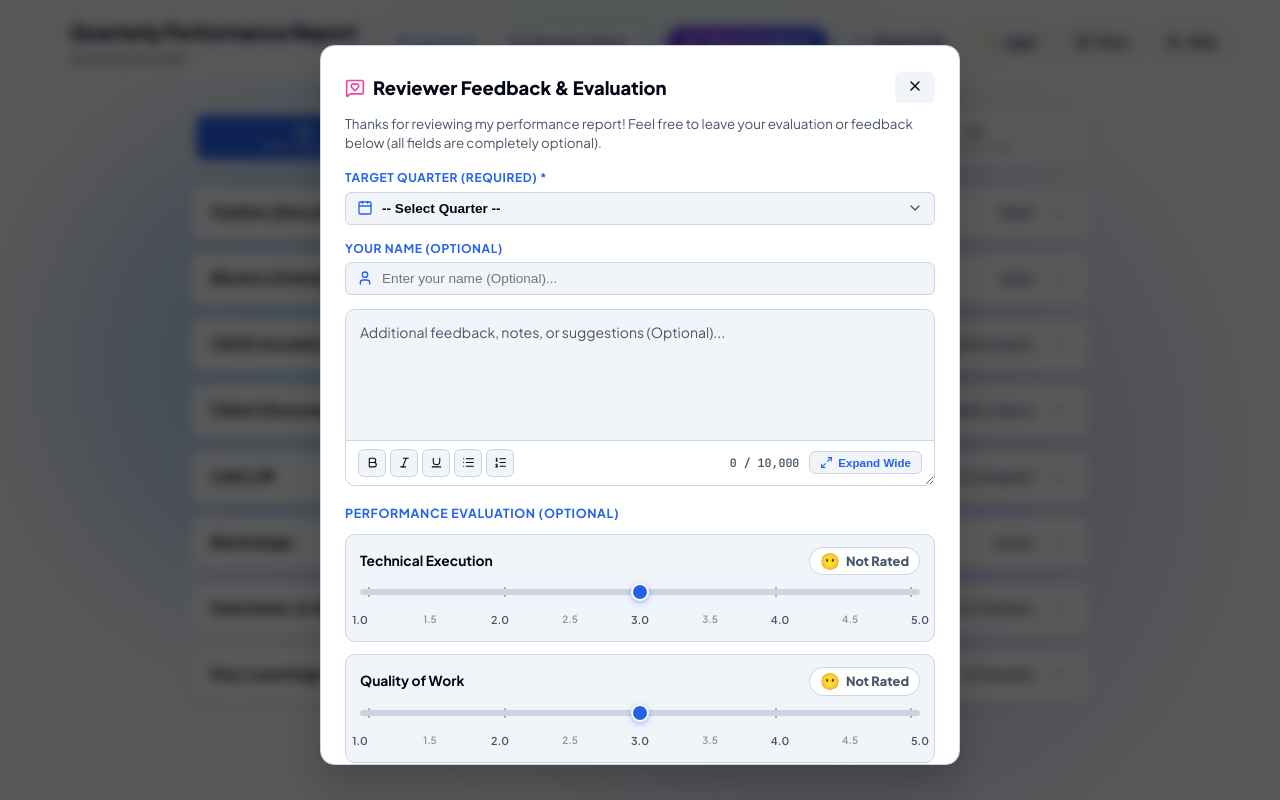
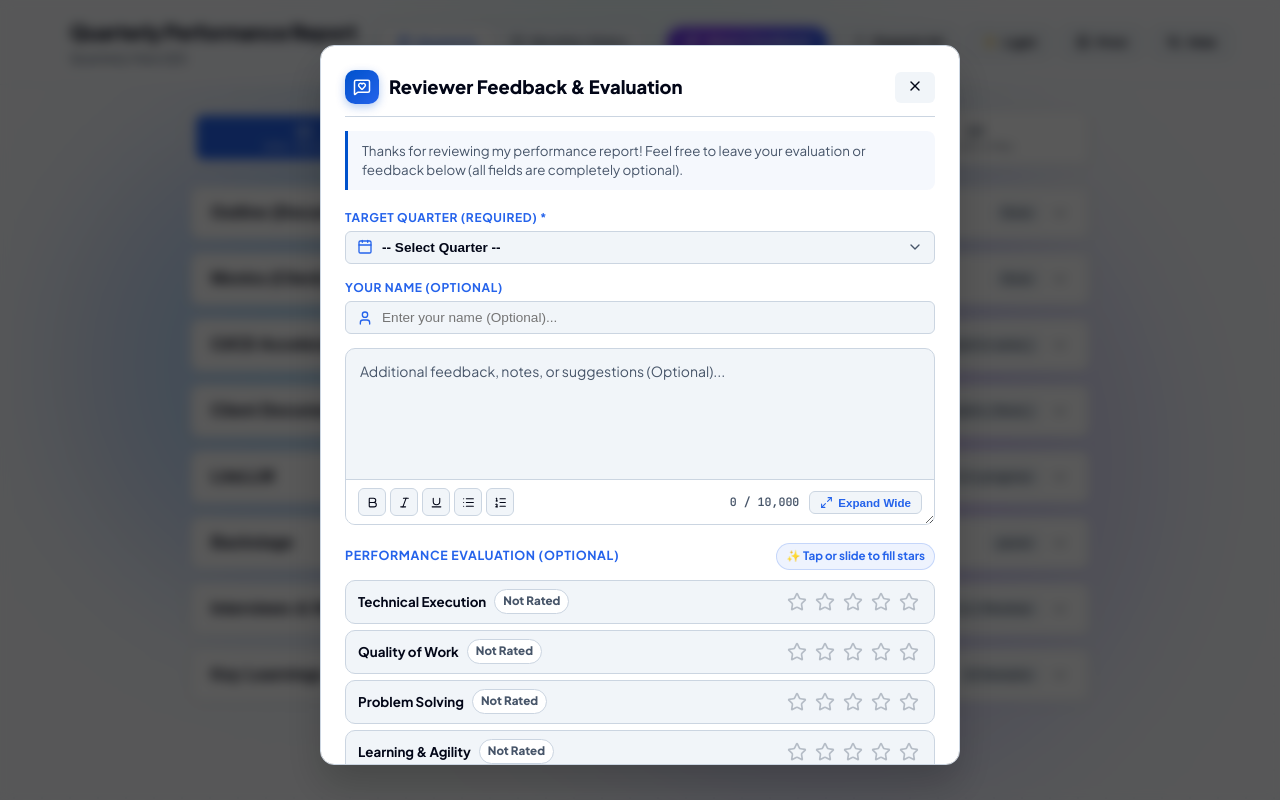
Before and after one commit to vishuops0210/feedback-personal, a React (Vite) app: page / in a window 1280 px wide. Both pictures are taken after a click on the button "Share Feedback". Shown: the top 800 px of the page. Built offline with nearby package versions, Linux system fonts and the light colour scheme.

Commit message:
ui/uxfix

```diff
--- a/src/App.jsx
+++ b/src/App.jsx
@@ -28,7 +28,8 @@ import {
   User,
   ArrowUp,
   Eye,
-  EyeOff
+  EyeOff,
+  Star
 } from 'lucide-react';
 
 export default function App() {
@@ -132,18 +133,31 @@ export default function App() {
     }, 150);
   };
 
-  const handleRatingClick = (key, val) => {
+  const handleStarClick = (key, starIndex) => {
     setRatings(prev => {
       const current = prev[key] || 0;
-      const halfVal = val - 0.5;
-      if (current === val) {
-        return { ...prev, [key]: halfVal };
-      } else if (current === halfVal) {
+      const halfVal = starIndex - 0.5;
+      const fullVal = starIndex;
+
+      if (current === halfVal) {
+        return { ...prev, [key]: fullVal };
+      } else if (current === fullVal) {
         return { ...prev, [key]: 0 };
       } else {
-        return { ...prev, [key]: val };
+        return { ...prev, [key]: halfVal };
       }
     });
+  };
+
+  const handleStarTouchMove = (e, key) => {
+    dismissKeyboard();
+    const container = e.currentTarget;
+    const rect = container.getBoundingClientRect();
+    const clientX = e.touches && e.touches.length > 0 ? e.touches[0].clientX : e.clientX;
+    const offsetX = clientX - rect.left;
+    const percentage = Math.max(0, Math.min(1, offsetX / rect.width));
+    const val = Math.max(0.5, Math.min(5.0, Math.round(percentage * 5 * 2) / 2));
+    setRatings(prev => ({ ...prev, [key]: val }));
   };
 
   const dismissKeyboard = () => {
@@ -824,8 +838,10 @@ export default function App() {
           <div className={`feedback-modal-card ${isEditorExpanded ? 'is-expanded' : ''}`} onClick={e => e.stopPropagation()}>
             <div className="feedback-modal-header">
               <div className="feedback-modal-title">
-                <MessageSquareHeart size={20} color="#ec4899" />
-                {feedbackFormConfig.headerTitle || "Reviewer Feedback & Evaluation"}
+                <span className="modal-title-icon-badge">
+                  <MessageSquareHeart size={18} />
+                </span>
+                <span>{feedbackFormConfig.headerTitle || "Reviewer Feedback & Evaluation"}</span>
               </div>
               <button
                 className="lightbox-close-btn"
@@ -961,98 +977,64 @@ export default function App() {
                   </div>
                 </div>
 
-                {/* Performance Evaluation Rating Sliders at the bottom */}
-                <div className="rating-section-title">
-                  {feedbackFormConfig.sectionTitle || "PERFORMANCE EVALUATION (OPTIONAL)"}
+                {/* 5-Star Compact Rating Rows with Slide & Touch Support */}
+                <div className="rating-section-header">
+                  <span className="rating-section-title">
+                    {feedbackFormConfig.sectionTitle || "PERFORMANCE EVALUATION (OPTIONAL)"}
+                  </span>
+                  <span className="rating-hint-text">
+                    ✨ Tap or slide to fill stars
+                  </span>
                 </div>
-                <div
-                  className="ratings-sliders-container"
-                  onPointerDown={dismissKeyboard}
-                  onTouchStart={dismissKeyboard}
-                >
+                <div className="ratings-compact-list">
                   {(feedbackFormConfig.ratingCriteria || []).map(item => {
                     const currentVal = ratings[item.key] || 0;
                     return (
-                      <div key={item.key} className="rating-slider-card" onPointerDown={dismissKeyboard} onTouchStart={dismissKeyboard}>
-                        <div className="rating-slider-header">
+                      <div key={item.key} className="rating-compact-row">
+                        <div className="rating-row-info">
                           <span className="rating-label">{item.label}</span>
-                          <span className={`rating-score-pill ${currentVal > 0 ? 'active' : ''}`}>
-                            <span className="score-emoji">{getEmojiForScore(currentVal)}</span>
-                            <span className="score-text">{currentVal > 0 ? `${currentVal} / 5.0` : 'Not Rated'}</span>
+                          <span className={`rating-row-score ${currentVal > 0 ? 'active' : ''}`}>
+                            {currentVal > 0 ? `${currentVal} / 5.0` : 'Not Rated'}
                           </span>
                         </div>
-                        <div className="slider-input-wrapper">
-                          <div className="slider-track-container">
-                            <input
-                              type="range"
-                              min="1"
-                              max="5"
-                              step="0.5"
-                              value={currentVal || 3}
-                              onPointerDown={dismissKeyboard}
-                              onTouchStart={dismissKeyboard}
-                              onChange={(e) => {
-                                dismissKeyboard();
-                                const val = parseFloat(e.target.value);
-                                setRatings(prev => ({ ...prev, [item.key]: val }));
-                              }}
-                              className="rating-range-slider"
-                            />
-                            <div className="slider-pipe-ticks">
-                              {[1, 1.5, 2, 2.5, 3, 3.5, 4, 4.5, 5].map(step => (
-                                <span
-                                  key={step}
-                                  className={`pipe-tick ${step % 1 === 0 ? 'major' : 'minor'} ${currentVal === step ? 'active' : ''}`}
-                                  style={{ left: `${((step - 1) / 4) * 100}%` }}
-                                  onPointerDown={(e) => {
-                                    e.preventDefault();
-                                    dismissKeyboard();
-                                    setRatings(prev => ({ ...prev, [item.key]: step }));
-                                  }}
-                                  onClick={() => {
-                                    dismissKeyboard();
-                                    setRatings(prev => ({ ...prev, [item.key]: step }));
-                                  }}
-                                />
-                              ))}
-                            </div>
-                          </div>
-                          <div className="slider-ticks-labels">
-                            {[1, 1.5, 2, 2.5, 3, 3.5, 4, 4.5, 5].map(step => (
-                              <span
-                                key={step}
-                                className={`tick-label-item ${step % 1 === 0 ? 'major-label' : 'minor-label'} ${currentVal === step ? 'selected' : ''}`}
-                                style={{ left: `${((step - 1) / 4) * 100}%` }}
-                                onPointerDown={(e) => {
-                                  e.preventDefault();
-                                  dismissKeyboard();
-                                  setRatings(prev => ({ ...prev, [item.key]: step }));
-                                }}
-                                onClick={() => {
-                                  dismissKeyboard();
-                                  setRatings(prev => ({ ...prev, [item.key]: step }));
-                                }}
+                        <div
+                          className="rating-star-group"
+                          onTouchStart={(e) => handleStarTouchMove(e, item.key)}
+                          onTouchMove={(e) => handleStarTouchMove(e, item.key)}
+                          onPointerDown={(e) => dismissKeyboard()}
+                        >
+                          {[1, 2, 3, 4, 5].map(starIndex => {
+                            const isFull = currentVal >= starIndex;
+                            const isHalf = currentVal === starIndex - 0.5;
+                            return (
+                              <button
+                                key={starIndex}
+                                type="button"
+                                className={`star-btn ${isFull ? 'full' : ''} ${isHalf ? 'half' : ''}`}
+                                onClick={() => handleStarClick(item.key, starIndex)}
+                                title={`Star ${starIndex}: 1st click = ${starIndex - 0.5}, 2nd click = ${starIndex}.0`}
                               >
-                                {step % 1 === 0 ? `${step}.0` : step}
-                              </span>
-                            ))}
-                          </div>
+                                {isHalf ? (
+                                  <span className="half-star-wrapper">
+                                    <Star size={20} className="star-icon star-bg" />
+                                    <Star size={20} className="star-icon star-fg-half" />
+                                  </span>
+                                ) : (
+                                  <Star size={20} className={`star-icon ${isFull ? 'star-filled' : 'star-empty'}`} />
+                                )}
+                              </button>
+                            );
+                          })}
                         </div>
                       </div>
                     );
                   })}
                 </div>
 
-                <div className="feedback-actions">
-                  <button
-                    type="button"
-                    className="btn-action"
-                    onClick={() => setFeedbackModalOpen(false)}
-                  >
-                    Cancel
-                  </button>
-                  <button type="submit" className="btn-submit-feedback" disabled={isSubmitting}>
-                    <Send size={14} /> {isSubmitting ? (feedbackFormConfig.submittingText || 'Sending...') : (feedbackFormConfig.submitButtonText || 'Send Feedback')}
+                <div className="feedback-actions full-width-action">
+                  <button type="submit" className="btn-submit-feedback-full" disabled={isSubmitting}>
+                    <span>{isSubmitting ? (feedbackFormConfig.submittingText || 'Submitting...') : (feedbackFormConfig.submitButtonText || 'Submit Evaluation')}</span>
+                    <Send size={16} />
                   </button>
                 </div>
               </form>
--- a/src/styles/main.css
+++ b/src/styles/main.css
@@ -890,8 +890,9 @@ html, body {
   display: flex;
   align-items: center;
   justify-content: space-between;
-  margin-bottom: 12px;
-  padding-top: 2px;
+  margin-bottom: 14px;
+  padding-bottom: 12px;
+  border-bottom: 1px solid var(--border-color);
 }
 
 .feedback-modal-title {
@@ -900,24 +901,63 @@ html, body {
   color: var(--text-main);
   display: flex;
   align-items: center;
-  gap: 8px;
+  gap: 10px;
+}
+
+.modal-title-icon-badge {
+  display: inline-flex;
+  align-items: center;
+  justify-content: center;
+  width: 34px;
+  height: 34px;
+  border-radius: 10px;
+  background: linear-gradient(135deg, #0052cc, #2563eb);
+  color: #ffffff;
+  box-shadow: 0 3px 10px rgba(0, 82, 204, 0.3);
 }
 
 .feedback-modal-desc {
   font-size: 0.835rem;
   color: var(--text-muted);
-  margin-bottom: 16px;
-  line-height: 1.4;
+  line-height: 1.45;
+  margin-bottom: 18px;
+  padding: 10px 14px;
+  background: rgba(0, 82, 204, 0.04);
+  border-left: 3px solid #0052cc;
+  border-radius: 0 8px 8px 0;
+}
+
+[data-theme="dark"] .feedback-modal-desc {
+  background: rgba(56, 189, 248, 0.08);
+  border-left-color: #38bdf8;
 }
 
 /* Multi-Criteria Ratings Section */
+.rating-section-header {
+  display: flex;
+  align-items: center;
+  justify-content: space-between;
+  gap: 8px;
+  flex-wrap: wrap;
+  margin-bottom: 10px;
+}
+
 .rating-section-title {
   font-size: 0.78rem;
   font-weight: 700;
   color: var(--accent-primary);
   text-transform: uppercase;
   letter-spacing: 0.05em;
-  margin-bottom: 10px;
+}
+
+.rating-hint-text {
+  font-size: 0.725rem;
+  font-weight: 700;
+  color: var(--accent-primary);
+  background: rgba(37, 99, 235, 0.08);
+  padding: 3px 9px;
+  border-radius: 99px;
+  border: 1px solid rgba(37, 99, 235, 0.2);
 }
 
 .ratings-grid {
@@ -931,199 +971,127 @@ html, body {
   border: 1px solid var(--border-color);
 }
 
-/* Strict 6-Column CSS Grid layout ensuring full criteria labels and pixel-perfect vertical alignment */
-/* Intuitive Rating Sliders System */
-.ratings-sliders-container {
+/* Compact Inline Emoji Rating Rows */
+.ratings-compact-list {
   display: flex;
   flex-direction: column;
+  gap: 6px;
+  margin-bottom: 16px;
+}
+
+.rating-compact-row {
+  display: flex;
+  align-items: center;
+  justify-content: space-between;
+  padding: 8px 12px;
+  background: var(--bg-subtle);
+  border: 1px solid var(--border-color);
+  border-radius: 10px;
   gap: 12px;
-  margin-bottom: 20px;
-}
-
-.rating-slider-card {
-  padding: 12px 14px;
-  background: var(--bg-subtle);
-  border: 1px solid var(--border-color);
-  border-radius: 10px;
-  transition: border-color 0.2s ease, box-shadow 0.2s ease;
-}
-
-.rating-slider-card:hover {
-  border-color: rgba(37, 99, 235, 0.3);
-  box-shadow: 0 2px 8px rgba(0, 0, 0, 0.03);
-}
-
-.rating-slider-header {
-  display: flex;
-  align-items: center;
-  justify-content: space-between;
-  gap: 12px;
-  margin-bottom: 8px;
-}
-
-.rating-label {
-  font-size: 0.865rem;
+  transition: all 0.15s ease;
+}
+
+.rating-compact-row:hover {
+  border-color: rgba(37, 99, 235, 0.25);
+}
+
+.rating-row-info {
+  display: flex;
+  align-items: center;
+  gap: 8px;
+  flex-wrap: wrap;
+  flex: 1;
+  min-width: 0;
+}
+
+.rating-row-info .rating-label {
+  font-size: 0.835rem;
   font-weight: 700;
   color: var(--text-main);
-}
-
-.rating-score-pill {
-  display: inline-flex;
-  align-items: center;
-  gap: 6px;
-  padding: 3px 10px;
-  border-radius: 99px;
-  background: var(--bg-card);
-  border: 1px solid var(--border-color);
-  font-size: 0.8rem;
+  white-space: nowrap;
+  overflow: hidden;
+  text-overflow: ellipsis;
+}
+
+.rating-row-score {
+  font-size: 0.725rem;
   font-weight: 800;
   color: var(--text-muted);
-  transition: all 0.2s ease;
-}
-
-.rating-score-pill.active {
-  background: rgba(37, 99, 235, 0.1);
+  background: var(--bg-card);
+  padding: 2px 8px;
+  border-radius: 99px;
+  border: 1px solid var(--border-color);
+}
+
+.rating-row-score.active {
   color: var(--accent-primary);
-  border-color: rgba(37, 99, 235, 0.3);
-}
-
-[data-theme="dark"] .rating-score-pill.active {
-  background: rgba(56, 189, 248, 0.15);
-  color: var(--accent-primary);
-  border-color: rgba(56, 189, 248, 0.3);
-}
-
-.score-emoji {
-  font-size: 1rem;
-  line-height: 1;
-}
-
-.slider-input-wrapper {
-  display: flex;
-  flex-direction: column;
-  gap: 6px;
-}
-
-.slider-track-container {
+  background: rgba(37, 99, 235, 0.08);
+  border-color: rgba(37, 99, 235, 0.25);
+}
+
+/* Star Rating Group & Half-Star Visual System */
+.rating-star-group {
+  display: flex;
+  align-items: center;
+  gap: 2px;
+}
+
+.star-btn {
+  background: transparent;
+  border: none;
+  padding: 3px;
+  cursor: pointer;
+  display: inline-flex;
+  align-items: center;
+  justify-content: center;
+  border-radius: 6px;
+  transition: transform 0.15s ease, background 0.15s ease;
+}
+
+.star-btn:hover {
+  transform: scale(1.2);
+  background: rgba(245, 158, 11, 0.1);
+}
+
+.star-icon {
+  transition: all 0.15s ease;
+}
+
+.star-filled {
+  color: #f59e0b;
+  fill: #f59e0b;
+  filter: drop-shadow(0 1px 3px rgba(245, 158, 11, 0.4));
+}
+
+.star-empty {
+  color: var(--text-muted);
+  opacity: 0.35;
+  fill: transparent;
+}
+
+.half-star-wrapper {
   position: relative;
-  width: 100%;
-  display: flex;
-  align-items: center;
-  padding: 6px 0;
-}
-
-.slider-pipe-ticks {
-  position: absolute;
-  top: 50%;
-  left: 9px;
-  right: 9px;
-  transform: translateY(-50%);
-  pointer-events: none;
-  height: 10px;
-}
-
-.pipe-tick {
-  position: absolute;
-  top: 50%;
-  transform: translate(-50%, -50%);
-  width: 2px;
-  border-radius: 99px;
-  background: var(--text-muted);
+  display: inline-flex;
+  align-items: center;
+  justify-content: center;
+  width: 20px;
+  height: 20px;
+}
+
+.star-bg {
+  color: var(--text-muted);
   opacity: 0.35;
-  pointer-events: auto;
-  cursor: pointer;
-  transition: all 0.15s ease;
-}
-
-.pipe-tick.major {
-  height: 10px;
-  width: 2px;
-  opacity: 0.5;
-}
-
-.pipe-tick.minor {
-  height: 6px;
-  width: 1px;
-  opacity: 0.3;
-}
-
-.pipe-tick:hover, .pipe-tick.active {
-  background: var(--accent-primary);
-  opacity: 1;
-  transform: translate(-50%, -50%) scaleY(1.3);
-}
-
-.rating-range-slider {
-  -webkit-appearance: none;
-  appearance: none;
-  width: 100%;
-  height: 6px;
-  border-radius: 99px;
-  background: var(--border-color);
-  outline: none;
-  cursor: pointer;
-  position: relative;
-  z-index: 2;
-  transition: background 0.2s ease;
-}
-
-.rating-range-slider::-webkit-slider-thumb {
-  -webkit-appearance: none;
-  appearance: none;
-  width: 18px;
-  height: 18px;
-  border-radius: 50%;
-  background: var(--accent-primary);
-  border: 2px solid #ffffff;
-  box-shadow: 0 2px 6px rgba(37, 99, 235, 0.4);
-  cursor: pointer;
-  transition: transform 0.15s ease, box-shadow 0.15s ease;
-}
-
-.rating-range-slider::-webkit-slider-thumb:hover {
-  transform: scale(1.2);
-  box-shadow: 0 3px 8px rgba(37, 99, 235, 0.5);
-}
-
-.rating-range-slider::-moz-range-thumb {
-  width: 18px;
-  height: 18px;
-  border-radius: 50%;
-  background: var(--accent-primary);
-  border: 2px solid #ffffff;
-  box-shadow: 0 2px 6px rgba(37, 99, 235, 0.4);
-  cursor: pointer;
-}
-
-.slider-ticks-labels {
-  position: relative;
-  height: 18px;
-  margin-top: 4px;
-  width: 100%;
-}
-
-.tick-label-item {
+  fill: transparent;
+}
+
+.star-fg-half {
   position: absolute;
   top: 0;
-  transform: translateX(-50%);
-  font-size: 0.675rem;
-  font-weight: 600;
-  color: var(--text-muted);
-  cursor: pointer;
-  user-select: none;
-  transition: color 0.15s ease, opacity 0.15s ease;
-  white-space: nowrap;
-}
-
-.tick-label-item.minor-label {
-  font-size: 0.625rem;
-  opacity: 0.6;
-}
-
-.tick-label-item:hover, .tick-label-item.selected {
-  color: var(--accent-primary);
-  font-weight: 800;
-  opacity: 1;
+  left: 0;
+  color: #f59e0b;
+  fill: #f59e0b;
+  clip-path: inset(0 50% 0 0);
+  filter: drop-shadow(0 1px 3px rgba(245, 158, 11, 0.4));
 }
 
 /* Apply hover ONLY on desktop pointers to prevent sticky focus/hover color on mobile touch */
@@ -1315,30 +1283,37 @@ html, body {
   }
 }
 
-.feedback-actions {
-  display: flex;
-  align-items: center;
-  justify-content: flex-end;
-  gap: 10px;
-}
-
-.btn-submit-feedback {
-  background: linear-gradient(135deg, #ec4899, #8b5cf6, #3b82f6);
+.feedback-actions.full-width-action {
+  width: 100%;
+  margin-top: 18px;
+}
+
+.btn-submit-feedback-full {
+  width: 100%;
+  padding: 12px 20px;
+  background: #0052cc;
   border: none;
+  border-radius: 12px;
   color: #ffffff;
-  padding: 8px 18px;
-  border-radius: 8px;
-  font-size: 0.85rem;
+  font-size: 0.95rem;
   font-weight: 700;
+  display: flex;
+  align-items: center;
+  justify-content: center;
+  gap: 8px;
   cursor: pointer;
-  display: inline-flex;
-  align-items: center;
-  gap: 6px;
-  transition: opacity 0.15s ease;
-}
-
-.btn-submit-feedback:hover {
-  opacity: 0.92;
+  box-shadow: 0 4px 14px rgba(0, 82, 204, 0.35);
+  transition: all 0.2s cubic-bezier(0.4, 0, 0.2, 1);
+}
+
+.btn-submit-feedback-full:hover {
+  background: #0047b3;
+  box-shadow: 0 6px 18px rgba(0, 82, 204, 0.45);
+  transform: translateY(-1px);
+}
+
+.btn-submit-feedback-full:active {
+  transform: translateY(0);
 }
 
 .feedback-success-msg {
```
